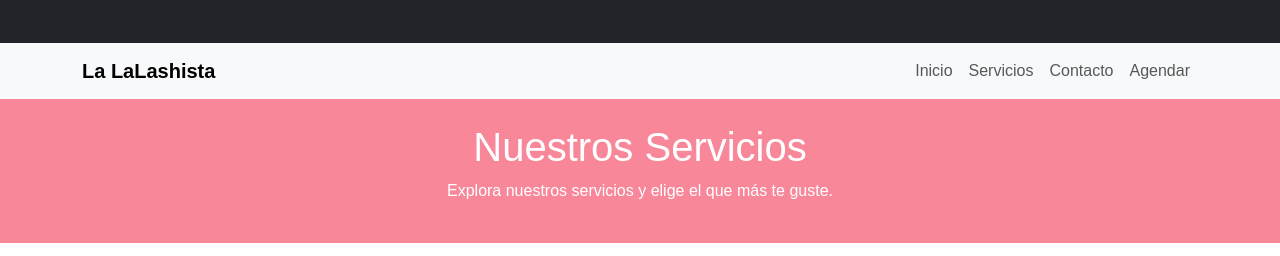
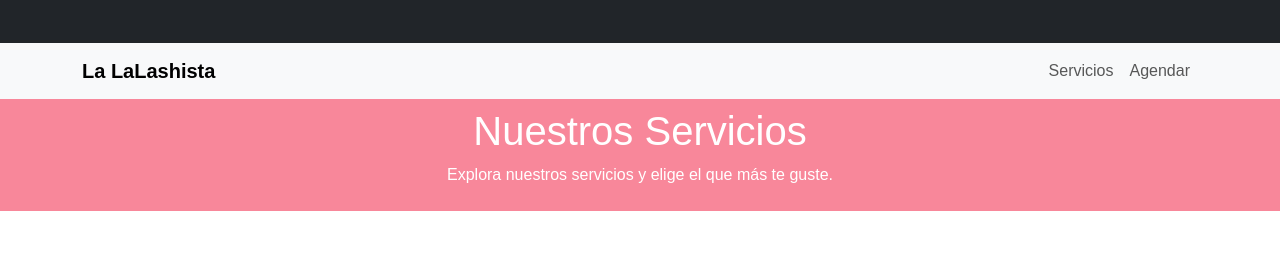
Before and after one commit to cgomezadolfo/laLashista, a plain HTML site: page servicios.html in a window 1280 px wide. Shown: the top 256 px of the page. Drawn offline with nearby package versions, Linux system fonts and the light colour scheme; grey boxes are pictures that could not be loaded.

Commit message:
se modifica menu de navegacion y header en servicios

```diff
--- a/servicios.html
+++ b/servicios.html
@@ -38,15 +38,11 @@
         </button>
         <div class="collapse navbar-collapse" id="navbarNav">
           <ul class="navbar-nav ms-auto">
-            <li class="nav-item">
-              <a class="nav-link" href="index.html">Inicio</a>
-            </li>
+
             <li class="nav-item">
               <a class="nav-link" href="servicios.html">Servicios</a>
             </li>
-            <li class="nav-item">
-              <a class="nav-link" href="#">Contacto</a>
-            </li>
+
             <li class="nav-item">
               <a class="nav-link" href="https://calendar.google.com/calendar/u/0/appointments/schedules/AcZssZ16wK1oxbvYP-YKgYU6I_Ogn8iJIeW5u5Me9dSiEFAuKB9VeZ-n7VprOhmRLehwDZHn2R6A28iD">Agendar</a>
             </li>
@@ -56,7 +52,7 @@
     </nav>
 
     <!-- Encabezado de la Página -->
-    <header class="bg-pink mb-5 text-white text-center py-4">
+    <header class="bg-pink mb-5 text-white text-center py-2">
       <h1>Nuestros Servicios</h1>
       <p>Explora nuestros servicios y elige el que más te guste.</p>
     </header>
```
Also changed, not shown: index.html (+2 -7 lines).
